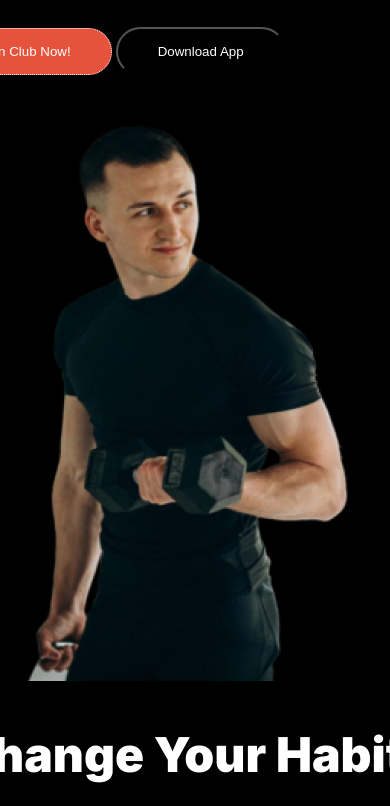
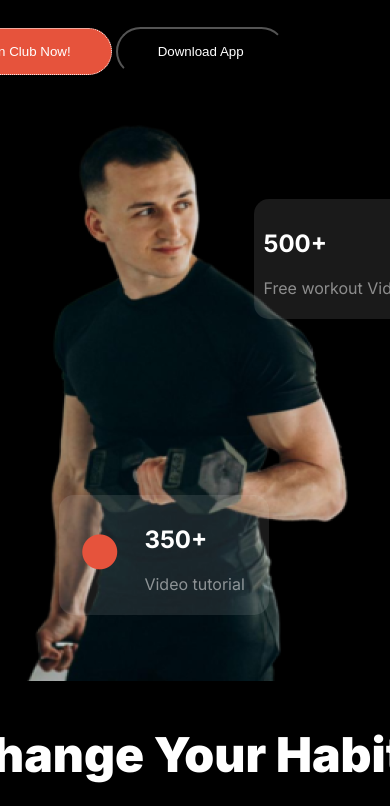
Before and after one commit to Abubokor748/assignment-2, a plain HTML site: page index.html in a window 390 px wide. Shown: the part 518-1324 px from the top of the page. Drawn offline with Linux system fonts and the light colour scheme; a web font is replaced by a local one.

Commit message:
date 16, so some chnages

```diff
--- a/css/styles.css
+++ b/css/styles.css
@@ -45,6 +45,44 @@ nav a{
 .hide{
     display: none;
 }
+.float-card1{
+    width: 190px;
+    height: 100px;
+    background-color: rgba(255, 255, 255, 0.1);
+    padding: 10px;
+    border-radius: 15px;
+}
+.descript{
+    color: rgba(255, 255, 255, 0.5);
+}
+
+.fa-circle{
+    color: rgba(230, 83, 60, 1);
+    font-size: 35px;
+}
+.z-2nd{
+    display: flex;
+    justify-content: space-around;
+    width: 190px;
+    height: 100px;
+    background-color: rgba(255, 255, 255, 0.1);
+    padding: 10px;
+    border-radius: 15px;
+}
+.icon-red{
+    margin-top: 30px;
+}
+.float-card1{
+    position: absolute;
+    top: 20%;
+    left: 79%;
+}
+.z-2nd{
+    position: absolute;
+    top: 53%;
+    left: 60%;
+}
+
 /* nav bar done */
 /* nav-banner starts*/
 .nav-banner{
@@ -268,13 +306,15 @@ nav a{
 }
 .icons{
     color: rgba(230, 83, 60, 1);
-    margin: 50px;
-    padding: 50px;
+    margin: 10px;
+    padding: 20px;
 }
 .all-icons{
     margin-top: 100px;
+    display: grid;
+    grid-template-columns: repeat(3, 1fr);
 }
-.fa-youtube{
+.fa-youtube {
     font-size: 40px;
 }
 .fa-x-twitter{
@@ -289,9 +329,11 @@ nav a{
 .fa-tiktok{
     font-size: 40px;
 }
+.fa-github{
+    font-size: 40px;
+}
 /* footer ends */
-
-
+/* media query for mobile */
 @media screen and (max-width:576px) {
     .special-font
     /* nav-bar starts */
@@ -310,6 +352,16 @@ nav a{
 
     body{
         margin: 10px -60px;
+    }
+    .float-card1{
+        /* position: absolute; */
+        top: 85%;
+        left: 65%;
+    }
+    .z-2nd{
+        /* position: absolute; */
+        top: 120%;
+        left: 15%;
     }
     /* nav-bar ends */
     /* nav-banner starts */
@@ -393,7 +445,6 @@ nav a{
     }
     /* trainer section ends */
     /* main section done */
-
     /* footer starts */
     .fotter{
         flex-direction: column;
@@ -406,7 +457,10 @@ nav a{
     }
     .all-icons{
         margin: 20px;
+        margin-left: 70px;
         padding: 5px;
+        display: grid;
+        grid-template-columns: repeat(3, 1fr);
     }
     .fa-youtube{
         font-size: 40px;
@@ -423,4 +477,8 @@ nav a{
     .fa-tiktok{
         font-size: 40px;
     }
+    .fa-github{
+        font-size: 40px;
+    }
+    /* footer ends */
 }
--- a/index.html
+++ b/index.html
@@ -47,7 +47,24 @@
                     </div>
                 </div>
                 <div class="img-ban">
-                    <img src="images/Images 2.png" alt="">
+                    <div class="z-container">
+                        <img src="images/Images 2.png" alt="">
+                        <div class="float-card1">
+                            <h2 class="float-card-head">500+</h2>
+                            <p class="descript">Free workout Videos</p>
+                        </div>
+                        <div class="float-card2">
+                            <div class="z-2nd">
+                                <div class="icon-red">
+                                    <i class="fa-solid fa-circle"></i>
+                                </div>
+                                <div class="float-card-sec">
+                                    <h2>350+</h2>
+                                    <p class="descript">Video tutorial</p>
+                                </div>
+                            </div>
+                        </div>
+                    </div>
                 </div>
             </section>
         </nav>
@@ -275,6 +292,7 @@
                         <a href="#" class="icons"><i class="fa-brands fa-facebook"></i></a>
                         <a href="#" class="icons"><i class="fa-brands fa-threads"></i></a>
                         <a href="#" class="icons"><i class="fa-brands fa-tiktok"></i></a>
+                        <a href="#" class="icons"><i class="fa-brands fa-github"></i></a>
                     </div>
                 </div>
                 <div class="aside-2">
```
